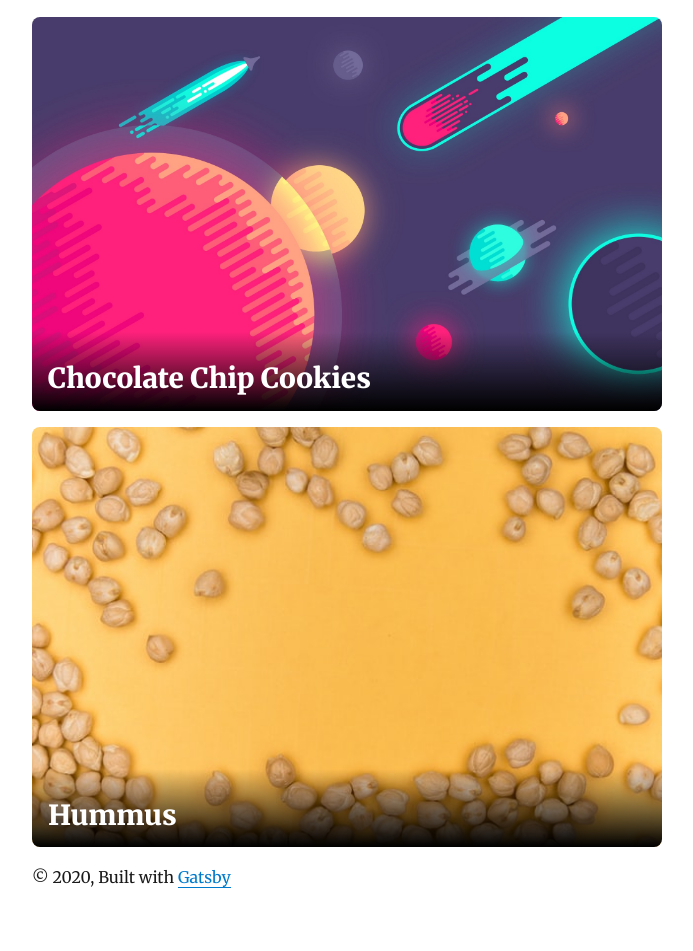
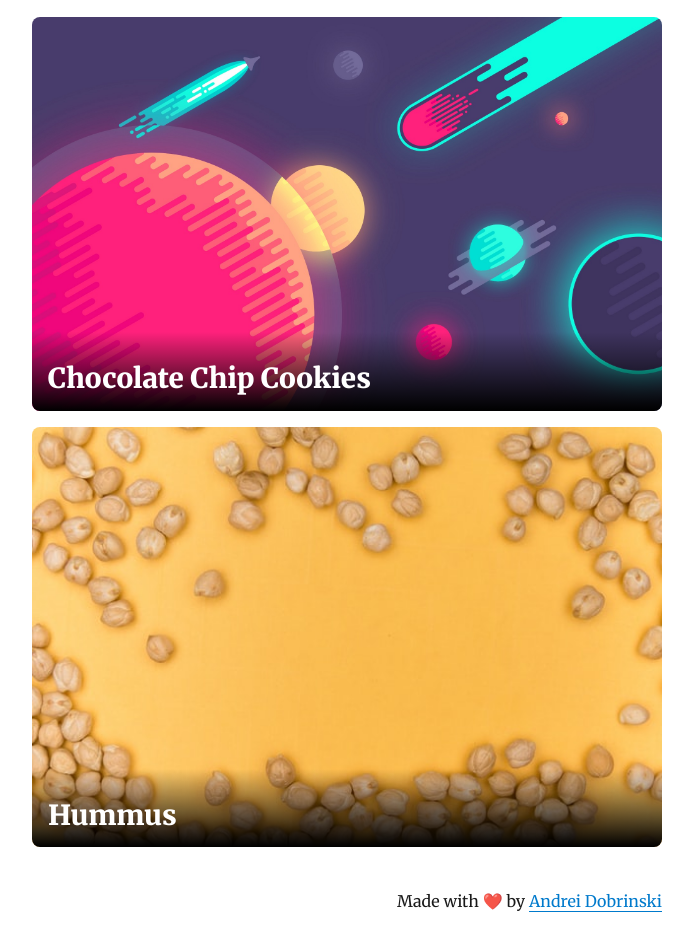
Before and after one commit to andreidobrinski/recipes, a Gatsby site: page / in a window 1280 px wide. Shown: the part 137-1088 px from the top of the page, without its empty margins (293-986 px from the left). Built offline with nearby package versions, Linux system fonts and the light colour scheme; Gatsby itself is replaced by a stand-in of ours; some packages are replaced by stand-ins of ours.

Commit message:
update layout footer

```diff
--- a/src/components/layout.js
+++ b/src/components/layout.js
@@ -1,10 +1,10 @@
-import React from "react"
-import { Link } from "gatsby"
+import React from 'react'
+import { Link } from 'gatsby'
 
-import { rhythm, scale } from "../utils/typography"
+import { rhythm, scale } from '../utils/typography'
 
 const Layout = ({ location, title, children }) => {
-  const rootPath = `${__PATH_PREFIX__}/`
+  const rootPath = `/`
   let header
 
   if (location.pathname === rootPath) {
@@ -58,10 +58,14 @@ const Layout = ({ location, title, children }) => {
     >
       <header>{header}</header>
       <main>{children}</main>
-      <footer>
-        © {new Date().getFullYear()}, Built with
+      <footer style={{ textAlign: 'end', marginTop: '40px' }}>
+        Made with{' '}
+        <span role="img" aria-label="love">
+          ❤️
+        </span>{' '}
+        by
         {` `}
-        <a href="https://www.gatsbyjs.org">Gatsby</a>
+        <a href="https://andreidobrinski.com">Andrei Dobrinski</a>
       </footer>
     </div>
   )
```
